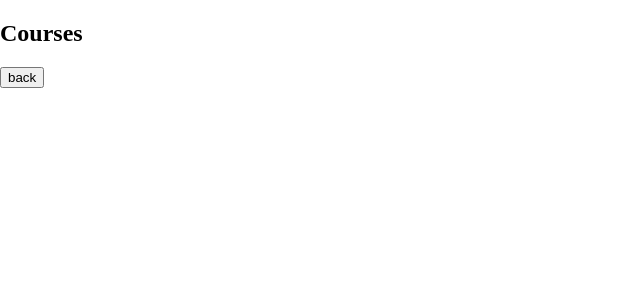
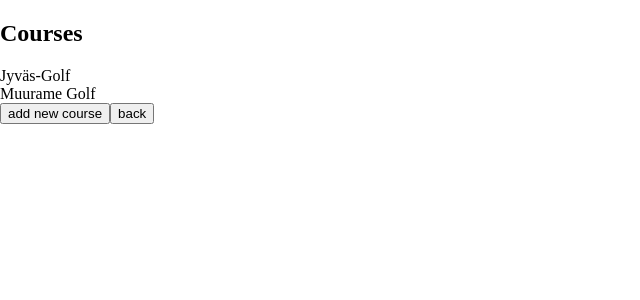
Before and after one commit to tupepi/golfcaddy, a React (Create React App) app in the folder golfcaddy-frontend/: page / in a window 1280 px wide. Both pictures are taken after a click on the button "Courses". Shown: the top 300 px of the page, without its empty margins (0-640 px from the left). Built offline with nearby package versions, Linux system fonts and the light colour scheme.

Commit message:
pisteiden syöttölogiikka lisätty

```diff
--- a/golfcaddy-frontend/public/styles.css
+++ b/golfcaddy-frontend/public/styles.css
@@ -1,18 +1,20 @@
 body,
 html,
 #root,
-.App {
+.App,
+.subMenuDiv {
     margin: 0;
     min-height: 100%;
     height: 100%;
 }
+
 .Mainmenu {
     /* Otsikko ja napit ovat allekkain  */
     display: flex;
     flex-direction: column;
     align-items: center;
-    justify-content: space-between;
-    height: 50%;
+    justify-content: center;
+    height: 80%;
 }
 
 .mainMenuButtons {
@@ -21,7 +23,9 @@ html,
     flex-direction: column;
     justify-content: space-between;
     align-items: center;
-    height: 70%;
+    height: 60%;
+    width: 50%;
+    max-width: 300px;
 }
 
 .mainMenuButtons button {
--- a/golfcaddy-frontend/src/App.js
+++ b/golfcaddy-frontend/src/App.js
@@ -26,7 +26,7 @@ const App = () => {
     // Joku fiksumpi juttu pitää kehitellä, kun on niin paljon toistoa
     return (
         <div className='App'>
-            <div style={{ display: displayMainmenu }}>
+            <div className='subMenuDiv' style={{ display: displayMainmenu }}>
                 <Mainmenu
                     enterScorecards={() => handleEnter(setDisplayScorecards)}
                     enterNewGame={() => handleEnter(setDisplayNewGame)}
@@ -34,19 +34,19 @@ const App = () => {
                 ></Mainmenu>
             </div>
 
-            <div style={{ display: displayScorecards }}>
+            <div className='subMenuDiv' style={{ display: displayScorecards }}>
                 <Scorecards
                     exitScorecards={() => handleExit(setDisplayScorecards)}
                 ></Scorecards>
             </div>
 
-            <div style={{ display: displayCourses }}>
+            <div className='subMenuDiv' style={{ display: displayCourses }}>
                 <Courses
                     exitCourses={() => handleExit(setDisplayCourses)}
                 ></Courses>
             </div>
 
-            <div style={{ display: displayNewGame }}>
+            <div className='subMenuDiv' style={{ display: displayNewGame }}>
                 <NewGame
                     exitNewGame={() => handleExit(setDisplayNewGame)}
                 ></NewGame>
--- a/golfcaddy-frontend/src/components/Courses.js
+++ b/golfcaddy-frontend/src/components/Courses.js
@@ -1,7 +1,14 @@
+import test_courses from '../ratoja'
 const Courses = ({ exitCourses }) => {
     return (
         <div className='Courses'>
             <h2>Courses</h2>
+            <div className='courseListingDiv'>
+                {test_courses.map(c => (
+                    <div key={c.name}>{c.name}</div>
+                ))}
+            </div>
+            <button>add new course</button>
             <button onClick={exitCourses}>back</button>
         </div>
     )
--- /dev/null
+++ b/golfcaddy-frontend/src/components/Gameplay.js
@@ -0,0 +1,53 @@
+import { useState } from 'react'
+const Gameplay = course => {
+    const [currentHole, setCurrentHole] = useState(1)
+    const [playerScore, setPlayerScore] = useState(
+        course.course.pars.map(p => p.par)
+    )
+
+    const handleIncreaseCurrentHole = () => {
+        changeCurrentHole(1)
+    }
+    const handleDecreaseCurrentHole = () => {
+        changeCurrentHole(-1)
+    }
+    const changeCurrentHole = change => {
+        if (currentHole === 1 && change < 0) return
+        if (currentHole === course.course.pars.length && change > 0) return
+        setCurrentHole(currentHole + change)
+    }
+
+    const handleIncreaseScore = () => {
+        changeScore(1)
+    }
+    const handleDecreaseScore = () => {
+        changeScore(-1)
+    }
+    const changeScore = change => {
+        if (playerScore[currentHole - 1] === 1 && change < 0) return
+        // Luodaan uusi pistetaulukko, map-funktiossa jos indeksi on sama kuin
+        // tämän hetkinen väylä, muutetaan sitä.
+        const newScore = playerScore.map((strokes, i) =>
+            i === currentHole - 1 ? strokes + change : strokes
+        )
+        setPlayerScore(newScore)
+    }
+
+    return (
+        <div>
+            <div>
+                <div>Par: {course.course.pars[currentHole - 1].par}</div>
+                <div>Hole: {currentHole}</div>
+                <button onClick={handleDecreaseCurrentHole}>&lt;</button>
+                <button onClick={handleIncreaseCurrentHole}>&gt;</button>
+            </div>
+            <div>
+                <div>Strokes: {playerScore[currentHole - 1]}</div>
+                <button onClick={handleDecreaseScore}>&lt;</button>
+                <button onClick={handleIncreaseScore}>&gt;</button>
+            </div>
+        </div>
+    )
+}
+
+export default Gameplay
--- a/golfcaddy-frontend/src/components/Mainmenu.js
+++ b/golfcaddy-frontend/src/components/Mainmenu.js
@@ -1,7 +1,7 @@
 const Mainmenu = ({ enterScorecards, enterNewGame, enterCourses }) => {
     return (
         <div className='Mainmenu'>
-            <h2>GolfCaddy</h2>
+            <h1>GolfCaddy</h1>
             <div className='mainMenuButtons'>
                 <button onClick={enterNewGame}>New game</button>
                 <button>Resume game</button>
--- a/golfcaddy-frontend/src/components/NewGame.js
+++ b/golfcaddy-frontend/src/components/NewGame.js
@@ -1,7 +1,29 @@
+import { useState } from 'react'
+import test_courses from '../ratoja'
+import Gameplay from './Gameplay'
 const NewGame = ({ exitNewGame }) => {
-    return (
+    const [currentCourse, setCurrentCourse] = useState(null)
+
+    const courseClicked = course => {
+        setCurrentCourse(course)
+    }
+
+    return currentCourse ? (
+        <div>
+            <Gameplay course={currentCourse}></Gameplay>
+            <button onClick={exitNewGame}>back</button>
+        </div>
+    ) : (
         <div className='NewGame'>
             <h2>New Game</h2>
+            <div className='courseListingDiv'>
+                {test_courses.map(c => (
+                    <div key={c.name} onClick={() => courseClicked(c)}>
+                        {c.name}
+                    </div>
+                ))}
+            </div>
+            <button>add new course</button>
             <button onClick={exitNewGame}>back</button>
         </div>
     )
--- /dev/null
+++ b/golfcaddy-frontend/src/ratoja.js
@@ -0,0 +1,41 @@
+// Ennen backendiin yhdistämistä käytetään tätä
+const test_courses = [
+    {
+        name: 'Jyväs-Golf',
+        pars: [
+            { par: 3 },
+            { par: 4 },
+            { par: 4 },
+            { par: 4 },
+            { par: 4 },
+            { par: 3 },
+            { par: 4 },
+            { par: 4 },
+            { par: 5 },
+        ],
+    },
+    {
+        name: 'Muurame Golf',
+        pars: [
+            { par: 5 },
+            { par: 4 },
+            { par: 3 },
+            { par: 4 },
+            { par: 3 },
+            { par: 5 },
+            { par: 4 },
+            { par: 3 },
+            { par: 4 },
+            { par: 4 },
+            { par: 5 },
+            { par: 4 },
+            { par: 3 },
+            { par: 4 },
+            { par: 3 },
+            { par: 5 },
+            { par: 4 },
+            { par: 4 },
+        ],
+    },
+]
+export default test_courses
```
